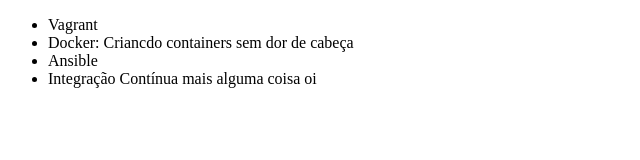
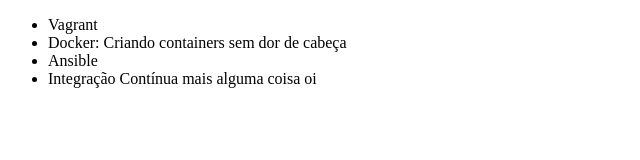
Before and after one commit to Domjunior/estagioteste, a plain HTML site: page index.html in a window 1280 px wide. Shown: the full height of the page, 0-640 px from the left. Drawn offline with Linux system fonts and the light colour scheme.

Commit message:
Corrigindo erro de digitaçaõ

```diff
--- a/index.html
+++ b/index.html
@@ -7,7 +7,7 @@
 <body>
     <ul>
         <li>Vagrant</li>
-        <li>Docker: Criancdo containers sem dor de cabeça</li>
+        <li>Docker: Criando containers sem dor de cabeça</li>
         <li>Ansible</li>
         <li>Integração Contínua mais alguma coisa oi</li>
     </ul>
```
